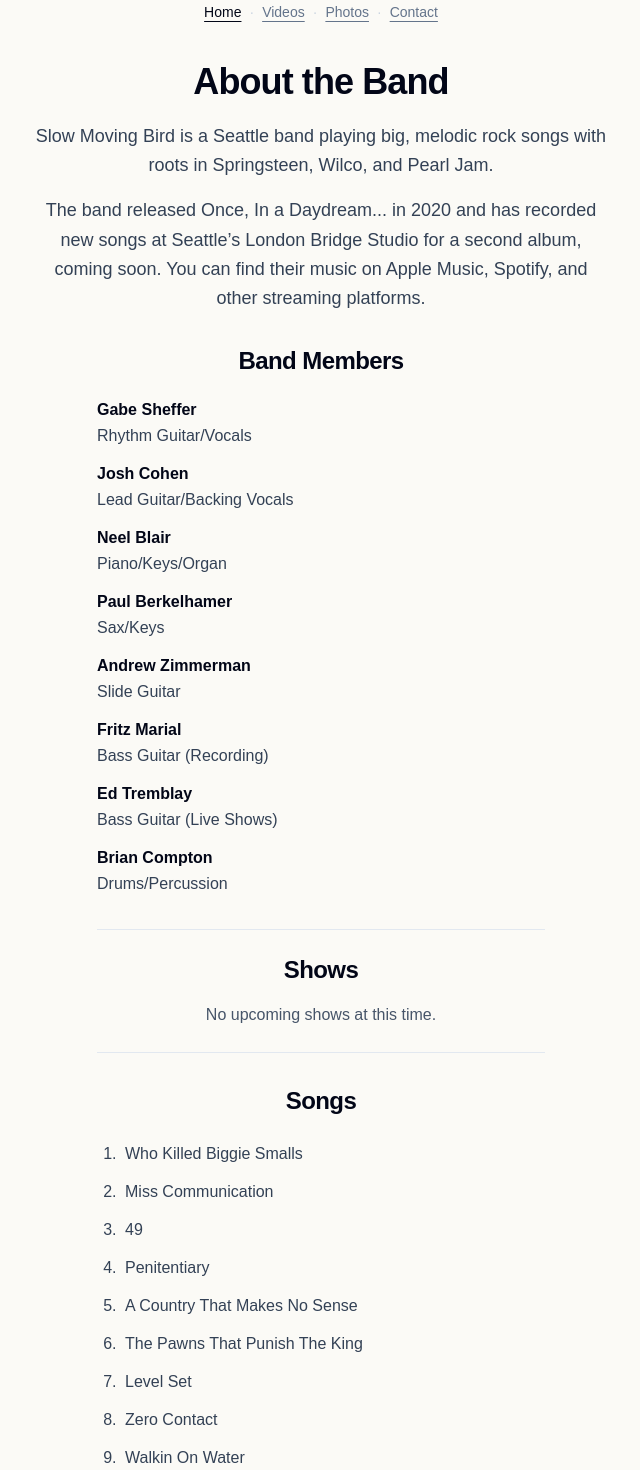
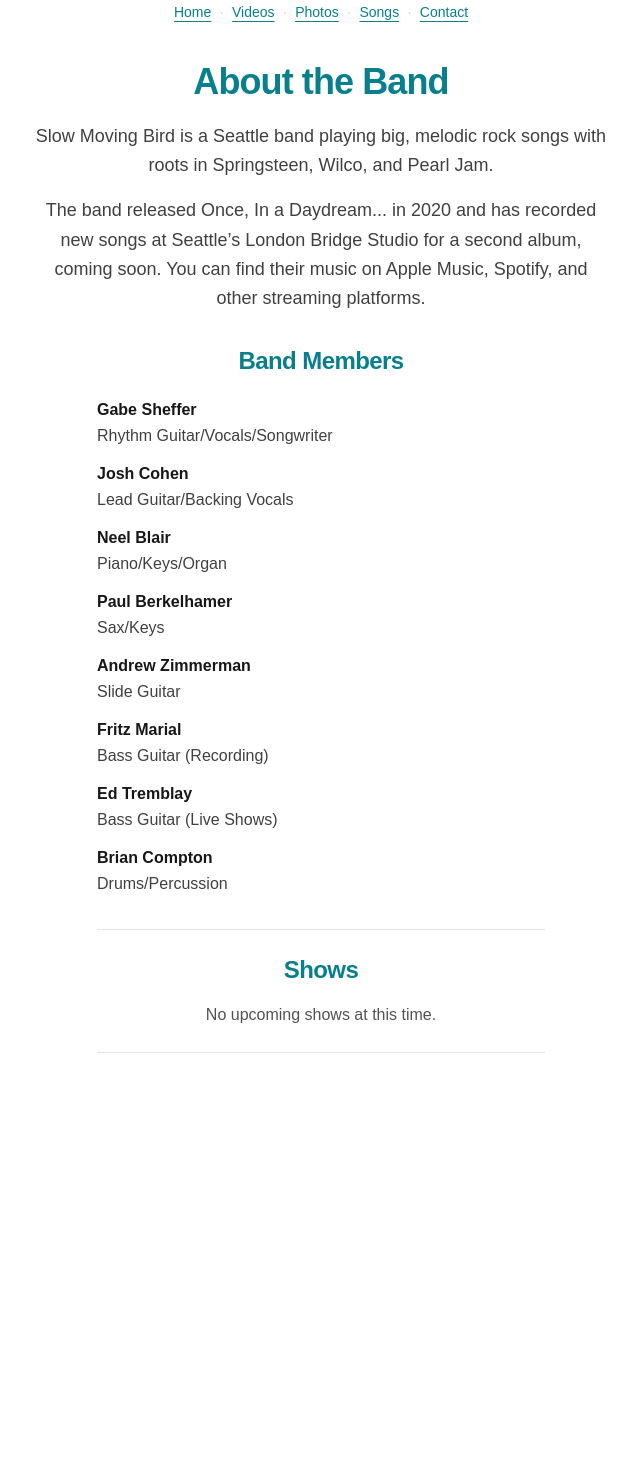
Before and after one commit to edtremsaga/vibey-pers-profile, a Next.js app: page /slowmovingbird in a window 1280 px wide. Shown: the part 380-1850 px from the top of the page, without its empty margins (319-959 px from the left). After the commit the page ends 1473 px from the top, so only its background shows below. Built offline with nearby package versions, Linux system fonts and the light colour scheme.

Commit message:
Expand Slow Moving Bird site sections

```diff
--- a/src/app/slowmovingbird/_components.tsx
+++ b/src/app/slowmovingbird/_components.tsx
@@ -1,12 +1,13 @@
 import Image from "next/image";
 
-type ActivePage = "home" | "videos" | "photos";
+type ActivePage = "home" | "videos" | "photos" | "songs" | "contact";
 
 const navItems = [
   { label: "Home", href: "/slowmovingbird", page: "home" },
   { label: "Videos", href: "/slowmovingbird/videos", page: "videos" },
   { label: "Photos", href: "/slowmovingbird/photos", page: "photos" },
-  { label: "Contact", href: "/slowmovingbird#contact", page: "contact" },
+  { label: "Songs", href: "/slowmovingbird/songs", page: "songs" },
+  { label: "Contact", href: "/slowmovingbird/contact", page: "contact" },
 ];
 
 export function SlowMovingBirdHeader({ activePage }: { activePage: ActivePage }) {
@@ -22,7 +23,7 @@ export function SlowMovingBirdHeader({ activePage }: { activePage: ActivePage })
       />
       <nav
         aria-label="Slow Moving Bird"
-        className="mt-6 text-sm text-slate-500"
+        className="mt-6 text-sm text-neutral-500"
       >
         {navItems.map((item, index) => (
           <span key={item.href}>
@@ -30,14 +31,14 @@ export function SlowMovingBirdHeader({ activePage }: { activePage: ActivePage })
               href={item.href}
               className={
                 item.page === activePage
-                  ? "text-slate-950 underline underline-offset-4"
-                  : "underline underline-offset-4 hover:text-slate-950"
+                  ? "text-[#087f8c] underline underline-offset-4 hover:text-[#a32987]"
+                  : "text-[#087f8c] underline underline-offset-4 hover:text-[#a32987]"
               }
             >
               {item.label}
             </a>
             {index < navItems.length - 1 ? (
-              <span className="mx-2 text-slate-300">·</span>
+              <span className="mx-2 text-neutral-300">·</span>
             ) : null}
           </span>
         ))}
@@ -54,7 +55,7 @@ export function SlowMovingBirdShell({
   children: React.ReactNode;
 }) {
   return (
-    <main className="min-h-screen bg-[#fbfaf6] text-slate-950">
+    <main className="min-h-screen bg-white text-neutral-900">
       <div className="mx-auto max-w-2xl px-6 py-8 sm:py-10">
         <SlowMovingBirdHeader activePage={activePage} />
         {children}
--- /dev/null
+++ b/src/app/slowmovingbird/contact/page.tsx
@@ -0,0 +1,29 @@
+import type { Metadata } from "next";
+import { SlowMovingBirdShell } from "../_components";
+
+export const metadata: Metadata = {
+  title: "Slow Moving Bird Contact | Vibey Craft",
+  description: "Contact Slow Moving Bird.",
+};
+
+export default function SlowMovingBirdContactPage() {
+  return (
+    <SlowMovingBirdShell activePage="contact">
+      <section
+        className="mx-auto mt-10 w-full max-w-md text-center"
+      >
+        <h1 className="text-4xl font-semibold tracking-tight text-[#087f8c]">
+          Contact
+        </h1>
+        <p className="mt-4 text-base leading-relaxed text-neutral-600">
+          <a
+            href="mailto:gabe@slowmovingbird.com"
+            className="text-[#087f8c] underline underline-offset-4 hover:text-[#a32987]"
+          >
+            gabe@slowmovingbird.com
+          </a>
+        </p>
+      </section>
+    </SlowMovingBirdShell>
+  );
+}
--- a/src/app/slowmovingbird/page.tsx
+++ b/src/app/slowmovingbird/page.tsx
@@ -7,28 +7,15 @@ export const metadata: Metadata = {
     "Slow Moving Bird is a rock band exploring the trials, tribulations, and quiet victories of life in America.",
 };
 
-const songs = [
-  "Who Killed Biggie Smalls",
-  "Miss Communication",
-  "49",
-  "Penitentiary",
-  "A Country That Makes No Sense",
-  "The Pawns That Punish The King",
-  "Level Set",
-  "Zero Contact",
-  "Walkin On Water",
-  "Mookie Betts",
-  "Here’s To You When I Woke Up",
-];
 
 export default function SlowMovingBirdPage() {
   return (
     <SlowMovingBirdShell activePage="home">
       <section className="mx-auto mt-10 w-full max-w-xl text-center">
-        <h1 className="text-4xl font-semibold tracking-tight text-slate-950">
+        <h1 className="text-4xl font-semibold tracking-tight text-[#087f8c]">
           About the Band
         </h1>
-        <div className="mx-auto mt-5 max-w-xl space-y-4 text-lg leading-relaxed text-slate-700">
+        <div className="mx-auto mt-5 max-w-xl space-y-4 text-lg leading-relaxed text-neutral-700">
           <p>
             Slow Moving Bird is a Seattle band playing big, melodic rock songs
             with roots in Springsteen, Wilco, and Pearl Jam.
@@ -41,84 +28,54 @@ export default function SlowMovingBirdPage() {
           </p>
         </div>
         <div className="mx-auto mt-8 max-w-md text-left">
-          <h2 className="text-center text-2xl font-semibold tracking-tight text-slate-950">
+          <h2 className="text-center text-2xl font-semibold tracking-tight text-[#087f8c]">
             Band Members
           </h2>
-          <dl className="mt-5 space-y-3 text-base leading-relaxed text-slate-700">
+          <dl className="mt-5 space-y-3 text-base leading-relaxed text-neutral-700">
             <div>
-              <dt className="font-semibold text-slate-950">Gabe Sheffer</dt>
-              <dd>Rhythm Guitar/Vocals</dd>
+              <dt className="font-semibold text-neutral-900">Gabe Sheffer</dt>
+              <dd>Rhythm Guitar/Vocals/Songwriter</dd>
             </div>
             <div>
-              <dt className="font-semibold text-slate-950">Josh Cohen</dt>
+              <dt className="font-semibold text-neutral-900">Josh Cohen</dt>
               <dd>Lead Guitar/Backing Vocals</dd>
             </div>
             <div>
-              <dt className="font-semibold text-slate-950">Neel Blair</dt>
+              <dt className="font-semibold text-neutral-900">Neel Blair</dt>
               <dd>Piano/Keys/Organ</dd>
             </div>
             <div>
-              <dt className="font-semibold text-slate-950">Paul Berkelhamer</dt>
+              <dt className="font-semibold text-neutral-900">Paul Berkelhamer</dt>
               <dd>Sax/Keys</dd>
             </div>
             <div>
-              <dt className="font-semibold text-slate-950">
+              <dt className="font-semibold text-neutral-900">
                 Andrew Zimmerman
               </dt>
               <dd>Slide Guitar</dd>
             </div>
             <div>
-              <dt className="font-semibold text-slate-950">Fritz Marial</dt>
+              <dt className="font-semibold text-neutral-900">Fritz Marial</dt>
               <dd>Bass Guitar (Recording)</dd>
             </div>
             <div>
-              <dt className="font-semibold text-slate-950">Ed Tremblay</dt>
+              <dt className="font-semibold text-neutral-900">Ed Tremblay</dt>
               <dd>Bass Guitar (Live Shows)</dd>
             </div>
             <div>
-              <dt className="font-semibold text-slate-950">Brian Compton</dt>
+              <dt className="font-semibold text-neutral-900">Brian Compton</dt>
               <dd>Drums/Percussion</dd>
             </div>
           </dl>
         </div>
       </section>
 
-      <section className="mx-auto mt-8 w-full max-w-md border-y border-slate-200 py-6 text-center">
-        <h2 className="text-2xl font-semibold tracking-tight text-slate-950">
+      <section className="mx-auto mt-8 w-full max-w-md border-y border-neutral-200 py-6 text-center">
+        <h2 className="text-2xl font-semibold tracking-tight text-[#087f8c]">
           Shows
         </h2>
-        <p className="mt-4 text-base leading-relaxed text-slate-600">
+        <p className="mt-4 text-base leading-relaxed text-neutral-600">
           No upcoming shows at this time.
-        </p>
-      </section>
-
-      <section className="mx-auto mt-8 w-full max-w-md">
-        <h2 className="mb-6 text-center text-2xl font-semibold tracking-tight text-slate-950">
-          Songs
-        </h2>
-        <ol className="list-decimal space-y-3 pl-6 text-base leading-relaxed text-slate-700">
-          {songs.map((song) => (
-            <li key={song} className="pl-1">
-              {song}
-            </li>
-          ))}
-        </ol>
-      </section>
-
-      <section
-        id="contact"
-        className="mx-auto mt-10 w-full max-w-md border-t border-slate-200 pt-6 text-center"
-      >
-        <h2 className="text-2xl font-semibold tracking-tight text-slate-950">
-          Contact
-        </h2>
-        <p className="mt-4 text-base leading-relaxed text-slate-600">
-          <a
-            href="mailto:gabe@slowmovingbird.com"
-            className="underline underline-offset-4 hover:text-slate-950"
-          >
-            gabe@slowmovingbird.com
-          </a>
         </p>
       </section>
     </SlowMovingBirdShell>
--- a/src/app/slowmovingbird/photos/page.tsx
+++ b/src/app/slowmovingbird/photos/page.tsx
@@ -32,7 +32,7 @@ export default function SlowMovingBirdPhotosPage() {
   return (
     <SlowMovingBirdShell activePage="photos">
       <section className="mx-auto mt-10 w-full max-w-xl text-center">
-        <h1 className="text-4xl font-semibold tracking-tight text-slate-950">
+        <h1 className="text-4xl font-semibold tracking-tight text-[#087f8c]">
           Photos
         </h1>
         <div className="mt-8 space-y-8">
--- /dev/null
+++ b/src/app/slowmovingbird/songs/page.tsx
@@ -0,0 +1,40 @@
+import type { Metadata } from "next";
+import { SlowMovingBirdShell } from "../_components";
+
+export const metadata: Metadata = {
+  title: "Slow Moving Bird Songs | Vibey Craft",
+  description: "Songs by Slow Moving Bird.",
+};
+
+const songs = [
+  "Who Killed Biggie Smalls",
+  "Miss Communication",
+  "49",
+  "Penitentiary",
+  "A Country That Makes No Sense",
+  "The Pawns That Punish The King",
+  "Level Set",
+  "Zero Contact",
+  "Walkin On Water",
+  "Mookie Betts",
+  "Here’s To You When I Woke Up",
+];
+
+export default function SlowMovingBirdSongsPage() {
+  return (
+    <SlowMovingBirdShell activePage="songs">
+      <section className="mx-auto mt-8 w-full max-w-md">
+        <h1 className="mb-6 text-center text-4xl font-semibold tracking-tight text-[#087f8c]">
+          Songs
+        </h1>
+        <ol className="list-decimal space-y-3 pl-6 text-base leading-relaxed text-neutral-700">
+          {songs.map((song) => (
+            <li key={song} className="pl-1">
+              {song}
+            </li>
+          ))}
+        </ol>
+      </section>
+    </SlowMovingBirdShell>
+  );
+}
--- a/src/app/slowmovingbird/videos/page.tsx
+++ b/src/app/slowmovingbird/videos/page.tsx
@@ -8,16 +8,24 @@ export const metadata: Metadata = {
 
 const videos = [
   {
+    title: "49",
+    embedUrl: "https://www.youtube.com/embed/hSr3ahwbw6c",
+    performance: "Live at the Orient Express, Seattle — July 15, 2026",
+  },
+  {
     title: "A Country That Makes No Sense",
     embedUrl: "https://www.youtube.com/embed/yMr55lUSVok",
+    performance: "Live at SeaMonster Lounge — Seattle",
   },
   {
     title: "Here’s To You When I Woke Up",
     embedUrl: "https://www.youtube.com/embed/YD0AfMgDvtM",
+    performance: "Live at SeaMonster Lounge — Seattle",
   },
   {
     title: "The Pawns That Punish The King",
     embedUrl: "https://www.youtube.com/embed/tyeVwHICWf4",
+    performance: "Live at SeaMonster Lounge — Seattle",
   },
 ];
 
@@ -25,19 +33,19 @@ export default function SlowMovingBirdVideosPage() {
   return (
     <SlowMovingBirdShell activePage="videos">
       <section className="mx-auto mt-10 w-full max-w-xl text-center">
-        <h1 className="text-4xl font-semibold tracking-tight text-slate-950">
+        <h1 className="text-4xl font-semibold tracking-tight text-[#087f8c]">
           Videos
         </h1>
         <div className="mt-8 space-y-12">
           {videos.map((video) => (
             <article key={video.embedUrl}>
-              <h2 className="text-xl font-semibold tracking-tight text-slate-950">
+              <h2 className="text-xl font-semibold tracking-tight text-[#087f8c]">
                 {video.title}
               </h2>
-              <p className="mt-2 text-sm text-slate-500">
-                Live at SeaMonster Lounge — Seattle
+              <p className="mt-2 text-sm text-neutral-500">
+                {video.performance}
               </p>
-              <div className="mx-auto mt-4 aspect-[9/16] w-full max-w-[340px] overflow-hidden bg-slate-100">
+              <div className="mx-auto mt-4 aspect-[9/16] w-full max-w-[340px] overflow-hidden bg-neutral-100">
                 <iframe
                   src={video.embedUrl}
                   title={`${video.title} by Slow Moving Bird`}
```
